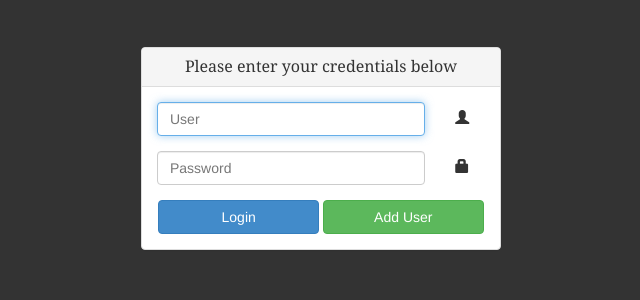
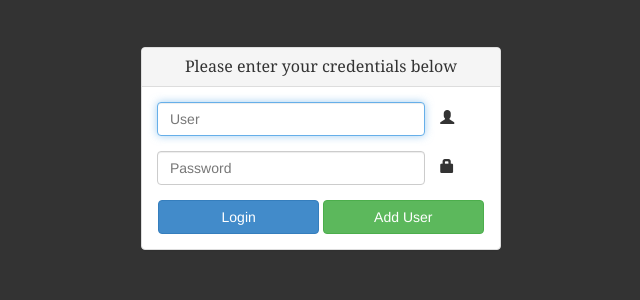
Before and after one commit to pwoned/logincounter-frontend, a Django app: page / in a window 1280 px wide. Shown: the part 253-553 px from the top of the page, without its empty margins (319-959 px from the left). Run offline with Django 3.2, Linux system fonts and the light colour scheme; some libraries are stand-ins or nearby versions.

```diff
--- a/logincounter/templates/index.html
+++ b/logincounter/templates/index.html
@@ -22,11 +22,11 @@
 						<div id="inputs">
 							<div class="form-group">
 								<div class="col-sm-10"><input id="user" type="text" class="form-control" placeholder="User" autofocus /></div>
-								<label for="user" class="col-lg-2 control-label"><i class="glyphicon glyphicon-user"></i></label>
+								<label for="user" class="control-label"><i class="glyphicon glyphicon-user"></i></label>
 							</div>
 							<div class="form-group">
 								<div class="col-sm-10"><input id="password" type="password" class="form-control" placeholder="Password" /></div>
-								<label for="password" class="col-lg-2 control-label"><i class="glyphicon glyphicon-lock"></i></label>
+								<label for="password" class="control-label"><i class="glyphicon glyphicon-lock"></i></label>
 							</div>
 						</div>
 						<div id="buttons">
```
Also changed, not shown: logincounter/static/css/style.css (line endings or trailing spaces).
